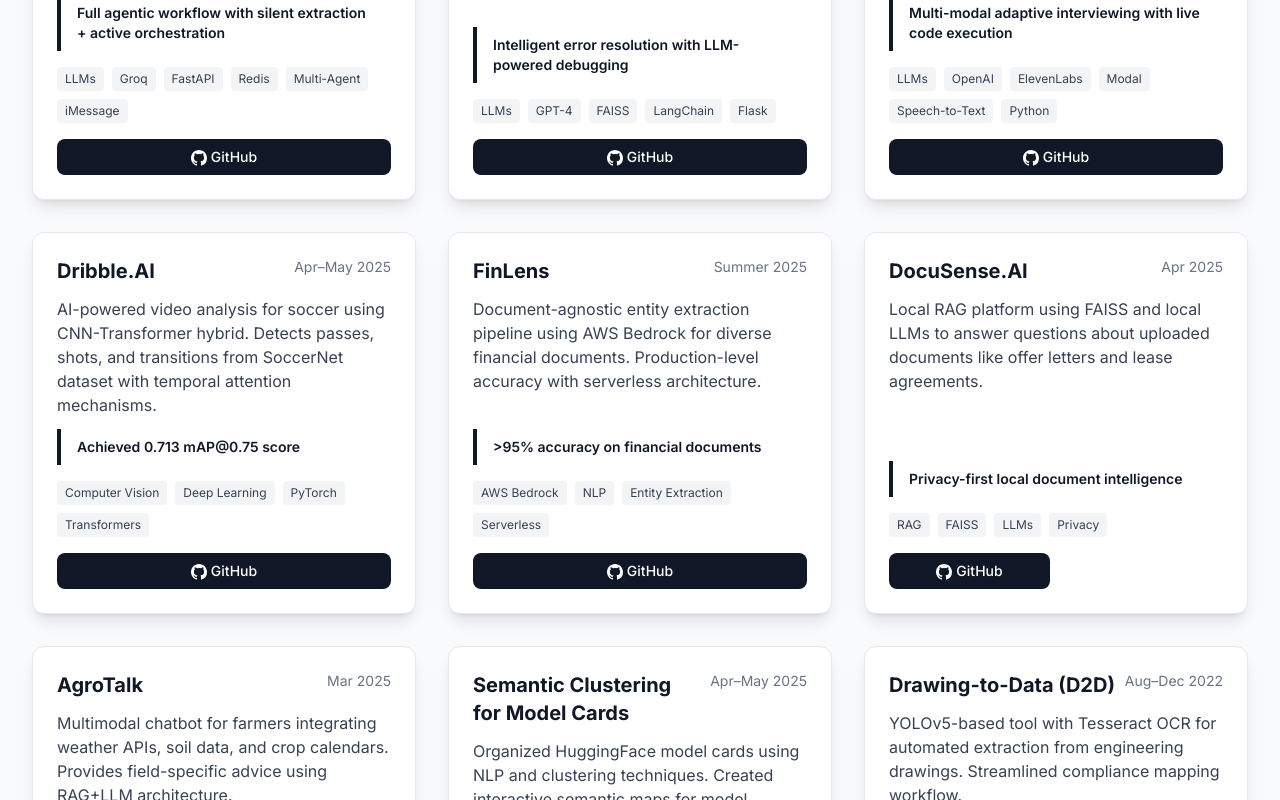
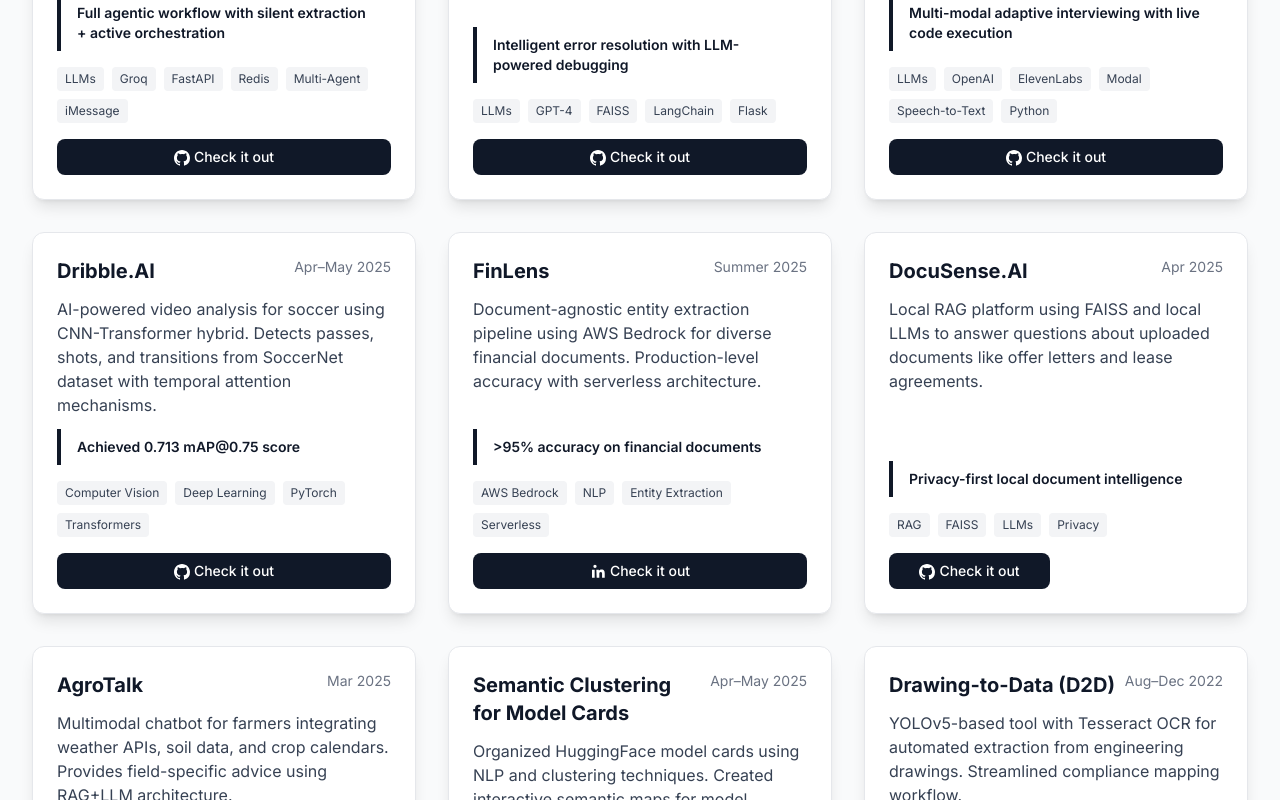
Before and after one commit to JyotBuch/JyotBuch, a React (Vite) app in the folder portfolio/: page / in a window 1280 px wide. Shown: the part 5740-6540 px from the top of the page. Built offline with nearby package versions, Linux system fonts and the light colour scheme.

Commit message:
Show GitHub/LinkedIn icons by project link type

```diff
--- a/portfolio/src/components/Projects.jsx
+++ b/portfolio/src/components/Projects.jsx
@@ -3,6 +3,7 @@ import useScrollAnimation from '../hooks/useScrollAnimation';
 
 const ProjectCard = ({ project, index }) => {
   const [cardRef, cardVisible] = useScrollAnimation({ threshold: 0.1 });
+  const isLinkedInLink = project.github?.includes('linkedin.com');
 
   return (
     <div
@@ -59,10 +60,16 @@ const ProjectCard = ({ project, index }) => {
               rel="noopener noreferrer"
               className="flex-1 px-4 py-2 bg-gray-900 dark:bg-gray-700 text-white rounded-lg hover:bg-gray-800 dark:hover:bg-gray-600 transition-colors text-center text-sm font-medium"
             >
-              <svg className="w-4 h-4 inline-block mr-1" fill="currentColor" viewBox="0 0 20 20">
-                <path fillRule="evenodd" d="M10 0C4.477 0 0 4.484 0 10.017c0 4.425 2.865 8.18 6.839 9.504.5.092.682-.217.682-.483 0-.237-.008-.868-.013-1.703-2.782.605-3.369-1.343-3.369-1.343-.454-1.158-1.11-1.466-1.11-1.466-.908-.62.069-.608.069-.608 1.003.07 1.531 1.032 1.531 1.032.892 1.53 2.341 1.088 2.91.832.092-.647.35-1.088.636-1.338-2.22-.253-4.555-1.113-4.555-4.951 0-1.093.39-1.988 1.029-2.688-.103-.253-.446-1.272.098-2.65 0 0 .84-.27 2.75 1.026A9.564 9.564 0 0110 4.844c.85.004 1.705.115 2.504.337 1.909-1.296 2.747-1.027 2.747-1.027.546 1.379.203 2.398.1 2.651.64.7 1.028 1.595 1.028 2.688 0 3.848-2.339 4.695-4.566 4.942.359.31.678.921.678 1.856 0 1.338-.012 2.419-.012 2.747 0 .268.18.58.688.482A10.019 10.019 0 0020 10.017C20 4.484 15.522 0 10 0z" clipRule="evenodd" />
-              </svg>
-              GitHub
+              {isLinkedInLink ? (
+                <svg className="w-4 h-4 inline-block mr-1" fill="currentColor" viewBox="0 0 24 24">
+                  <path d="M4.98 3.5A2.5 2.5 0 117.5 6a2.5 2.5 0 01-2.52-2.5zM3 8.5h4v12H3zM9.5 8.5h3.8v1.7h.1c.5-1 1.9-2 3.9-2 4.1 0 4.8 2.7 4.8 6.1v6.2h-4v-5.5c0-1.3 0-3-1.9-3s-2.2 1.5-2.2 2.9v5.6h-4z" />
+                </svg>
+              ) : (
+                <svg className="w-4 h-4 inline-block mr-1" fill="currentColor" viewBox="0 0 20 20">
+                  <path fillRule="evenodd" d="M10 0C4.477 0 0 4.484 0 10.017c0 4.425 2.865 8.18 6.839 9.504.5.092.682-.217.682-.483 0-.237-.008-.868-.013-1.703-2.782.605-3.369-1.343-3.369-1.343-.454-1.158-1.11-1.466-1.11-1.466-.908-.62.069-.608.069-.608 1.003.07 1.531 1.032 1.531 1.032.892 1.53 2.341 1.088 2.91.832.092-.647.35-1.088.636-1.338-2.22-.253-4.555-1.113-4.555-4.951 0-1.093.39-1.988 1.029-2.688-.103-.253-.446-1.272.098-2.65 0 0 .84-.27 2.75 1.026A9.564 9.564 0 0110 4.844c.85.004 1.705.115 2.504.337 1.909-1.296 2.747-1.027 2.747-1.027.546 1.379.203 2.398.1 2.651.64.7 1.028 1.595 1.028 2.688 0 3.848-2.339 4.695-4.566 4.942.359.31.678.921.678 1.856 0 1.338-.012 2.419-.012 2.747 0 .268.18.58.688.482A10.019 10.019 0 0020 10.017C20 4.484 15.522 0 10 0z" clipRule="evenodd" />
+                </svg>
+              )}
+              Check it out
             </a>
           )}
           {project.demo && (
@@ -140,7 +147,7 @@ const Projects = () => {
       date: "Summer 2025",
       tags: ["AWS Bedrock", "NLP", "Entity Extraction", "Serverless"],
       category: ["NLP", "Cloud"],
-      github: "https://www.wsj.com/articles/amazon-leans-into-generative-ai-to-manage-its-finances-c77b16eb?gaa_at=eafs&gaa_n=AWEtsqfdACwAo03ZxXsqO53vxgdQIppilJgQH3xVep4jwoPeFDAsg3dugJTv&gaa_ts=697d790d&gaa_sig=1GzyvW_zlAlkVLm1QGJMlYP7ZF3fo_k1OHZ5mnoc5LCSWIil1al3MNxSAJB6_ODfHLoQIpeqgseCUinWofXiOw%3D%3D", // Corporate project
+      github: "https://www.linkedin.com/in/jyot-buch/", // Experience project
       demo: null,
       image: null
     },
@@ -184,7 +191,7 @@ const Projects = () => {
       date: "Aug–Dec 2022",
       tags: ["YOLOv5", "OCR", "Computer Vision", "PyTorch"],
       category: ["Computer Vision", "ML"],
-      github: "https://www.linkedin.com/in/jyot-buch/details/experience/2017484150/multiple-media-viewer/?profileId=ACoAADHA9tsB-XKa7NV5k6sm6c87OoU5Dmq0u48&treasuryMediaId=1635506050563", // Corporate IP
+      github: "https://www.linkedin.com/in/jyot-buch/", // Experience project
       demo: null,
       image: null
     }
```
